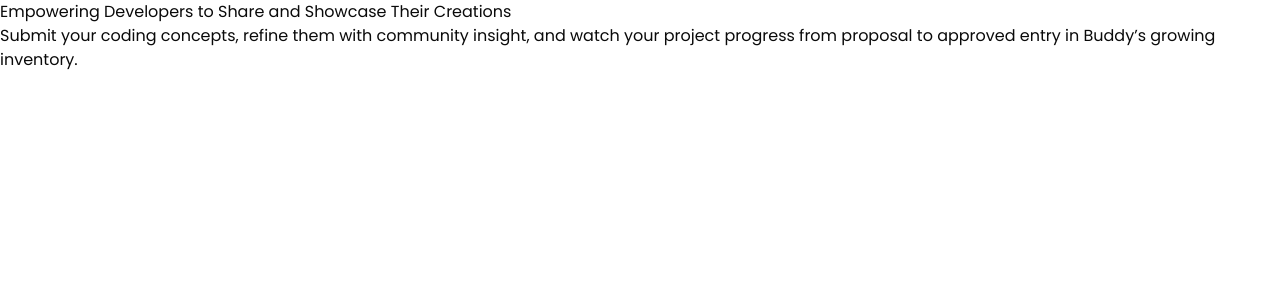
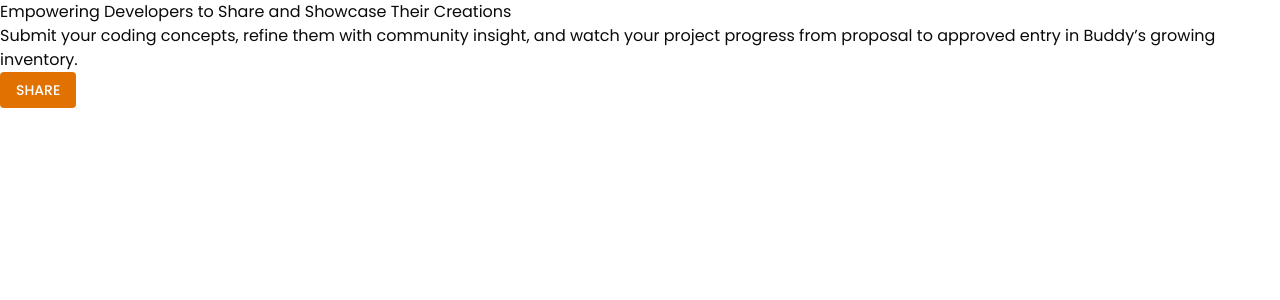
Before and after one commit to Nimira43/Epikrisis, a Next.js app: page / in a window 1280 px wide. Shown: the top 300 px of the page. Built offline with nearby package versions, Linux system fonts and the light colour scheme.

Commit message:
Create main button variant

```diff
--- a/app/page.tsx
+++ b/app/page.tsx
@@ -1,8 +1,11 @@
+import { Button } from '@/components/ui/button'
+
 export default function Home() {
   return (
     <div>
       <h1>Empowering Developers to Share and Showcase Their Creations</h1>
       <p>Submit your coding concepts, refine them with community insight, and watch your project progress from proposal to approved entry in Buddy’s growing inventory.</p>
+      <Button variant='main'>Share</Button>
     </div>
 
   )
--- a/components/ui/button.tsx
+++ b/components/ui/button.tsx
@@ -12,6 +12,8 @@
         default: 'bg-primary text-primary-foreground hover:bg-primary/90',
         destructive:
           'bg-destructive text-white hover:bg-destructive/90 focus-visible:ring-destructive/20 dark:focus-visible:ring-destructive/40 dark:bg-destructive/60',
+        main:
+          'bg-amber-600 text-white hover:bg-amber-600/90 focus-visible:ring-amber-600/20 dark:focus-visible:ring-amber-600/40 dark:bg-amber-600/60',
         outline:
           'border bg-background shadow-xs hover:bg-accent hover:text-accent-foreground dark:bg-input/30 dark:border-input dark:hover:bg-input/50',
         secondary:
```
